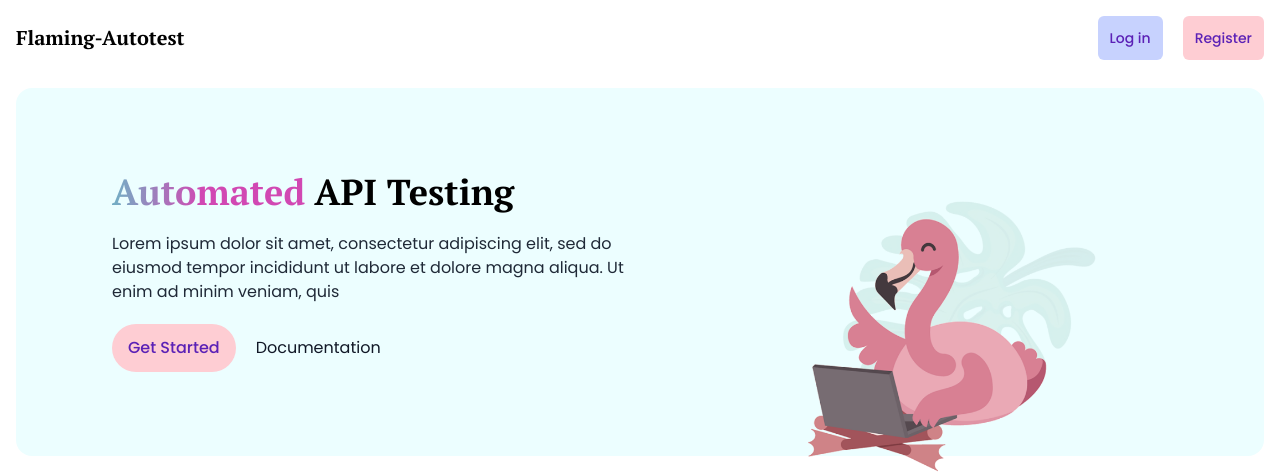
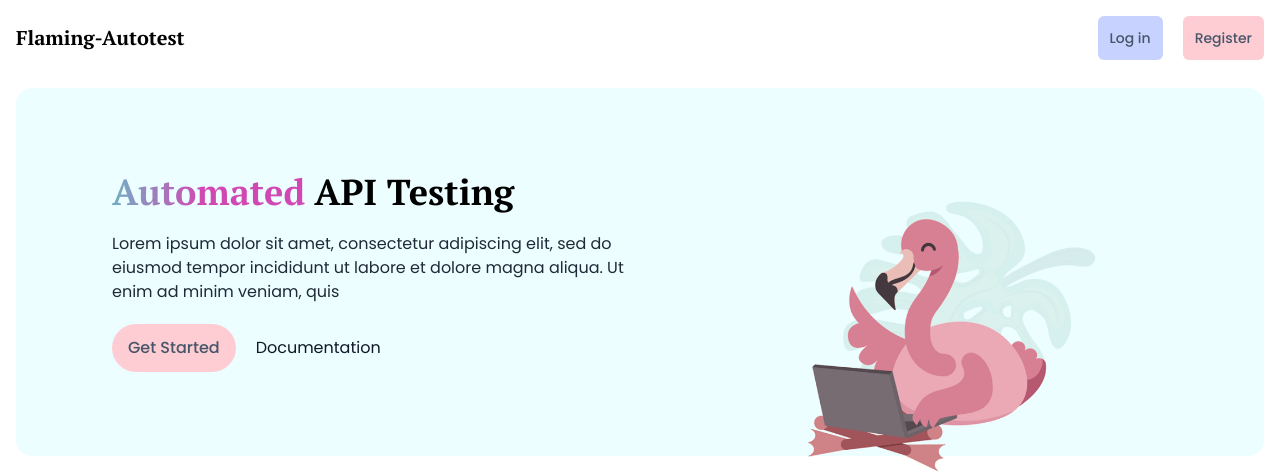
Before and after one commit to flamingautotest/front, a Next.js app: page / in a window 1280 px wide. Shown: the top 473 px of the page. Built offline with nearby package versions, Linux system fonts and the light colour scheme.

Commit message:
feat(txt-color): change color font btn

```diff
--- a/components/Button.js
+++ b/components/Button.js
@@ -17,8 +17,8 @@ export default function Button(props) {
             className={
                 joinClassNames(
                     'font-medium ease-in-out duration-200 select-none',
-                    type === 'primary' ? 'bg-pink hover:bg-rose-300 text-violet-800 hover:shadow-lg' : '',
-                    type === 'secondary' ? 'bg-indigo-200 hover:bg-indigo-300 text-violet-800 hover:shadow-lg' : '',
+                    type === 'primary' ? 'bg-pink hover:bg-rose-300 text-slate-600 hover:shadow-lg' : '',
+                    type === 'secondary' ? 'bg-indigo-200 hover:bg-indigo-300 text-slate-600 hover:shadow-lg' : '',
                     type === 'white' ? 'text-black bg-white border-gray-300 border' : '',
                     size === 'xs' ? 'p-2 text-xs' : '',
                     size === 's' ? 'p-3 text-sm' : '',
```
